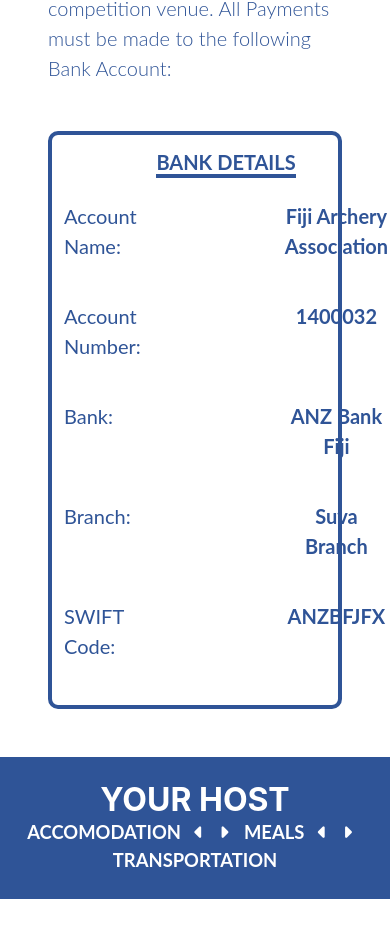
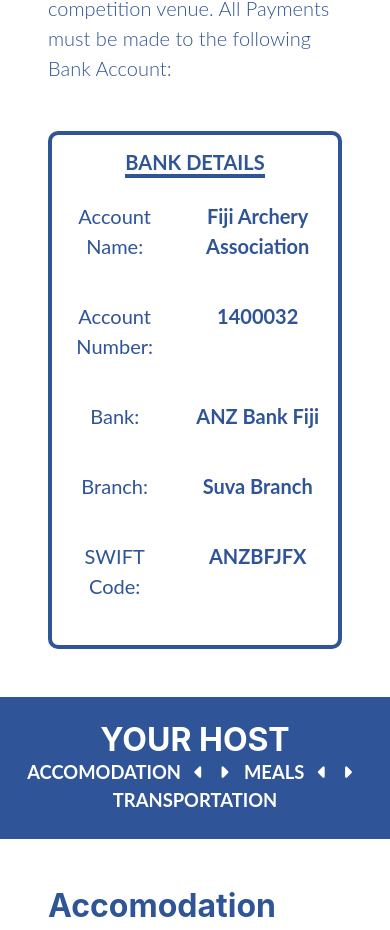
Before and after one commit to markchipongian/oceania-championships-website, a plain HTML site: page index.html in a window 390 px wide. Shown: the part 9699-10629 px from the top of the page. Drawn offline with nearby package versions, Linux system fonts and the light colour scheme.

Commit message:
Fixed viewport for mobiles

```diff
--- a/index.html
+++ b/index.html
@@ -4,7 +4,7 @@
 <head>
   <!-- Required meta tags -->
   <meta charset="utf-8">
-  <meta name="viewport" content="width=device-width, initial-scale=1, shrink-to-fit=no">
+  <meta name="viewport" content="width=device-width,initial-scale=0.86, maximum-scale=3.0, minimum-scale=0.86, shrink-to-fit=no">
 
   <!-- Bootstrap CSS -->
   <link href="node_modules/bootstrap/dist/css/bootstrap.min.css" rel="stylesheet" >
@@ -305,7 +305,7 @@
 
       <!-- Entry Fees -->
       <div class="col-lg-8 ml-auto mr-auto mt-5 mb-5 border-solid-rounder p-0">
-        <table class="table table-borderless p-0">
+        <table class="table table-borderless p-0 ">
           <tr>
             <td colspan="2" class="text-center font-weight-bold"><u>ENTRY FEES</u></td>
           </tr>
@@ -342,7 +342,7 @@
 
       <!-- Bank Details -->
       <div class="col-lg-8 ml-auto mr-auto mt-5 border-solid-rounder p-0">
-        <table class="table table-borderless p-0">
+        <table class="table table-borderless p-0 text-center">
           <tr>
             <td colspan="2" class="text-center font-weight-bold"><u>BANK DETAILS</u></td>
           </tr>
@@ -351,7 +351,7 @@
               <p>Account Name:</p>
             </td>
             <td>
-              <p  class="text-center ml-table"><b>Fiji Archery Association</b></p>
+              <p><b>Fiji Archery Association</b></p>
             </td>
           </tr>
           <tr>
@@ -359,7 +359,7 @@
               <p>Account Number:</p>
             </td>
             <td>
-              <p class="text-center ml-table"><b>1400032</b></p>
+              <p><b>1400032</b></p>
             </td>
           </tr>
           <tr>
@@ -367,7 +367,7 @@
               <p>Bank:</p>
             </td>
             <td>
-              <p class="text-center ml-table"><b>ANZ Bank Fiji</b></p>
+              <p><b>ANZ Bank Fiji</b></p>
             </td>
           </tr>
           <tr>
@@ -375,7 +375,7 @@
               <p>Branch:</p>
             </td>
             <td>
-              <p class="text-center ml-table"><b>Suva Branch</b></p>
+              <p><b>Suva Branch</b></p>
             </td>
           </tr>
           <tr>
@@ -383,7 +383,7 @@
               <p>SWIFT Code:</p>
             </td>
             <td>
-              <p class="text-center ml-table"><b>ANZBFJFX</b></p>
+              <p><b>ANZBFJFX</b></p>
             </td>
           </tr>
         </table>
```
